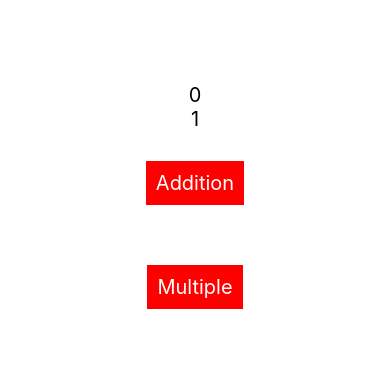
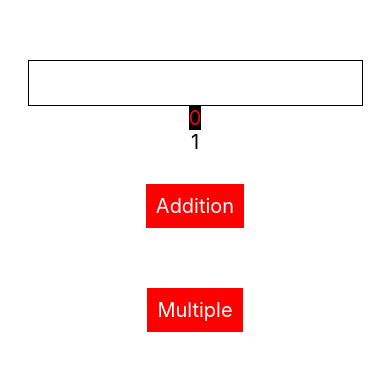
Before and after one commit to 0biglife/Connecty-React-Native-BuildTest, a React Native app: screen / in a window 390 px wide. Shown: the part 211-582 px from the top of the page. Built offline with nearby package versions, Linux system fonts and the light colour scheme.

Commit message:
EventAndStyling

```diff
--- a/src/App.js
+++ b/src/App.js
@@ -1,5 +1,5 @@
 import React, {useState} from 'react';
-import { StyleSheet, View, Text } from 'react-native';
+import { StyleSheet, View, Text, TextInput } from 'react-native';
 import MyButton from './MyButton';
 
 export default function App() {
@@ -8,10 +8,15 @@ export default function App() {
 
     return (
     <View style={styles.container}>
-        <Text style={{fontSize: 20}}>{addition}</Text>
+        <TextInput
+        // onChange={event => console.log(event.nativeEvent.text)}
+        onChangeText={text => console.log(text)}
+        style={{borderWidth: 1, padding: 10, fontSize: 20}}
+        />
+        <Text style={styles.errorText}>{addition}</Text>
         <Text style={{fontSize: 20}}>{multiple}</Text>
-        <MyButton title="Addition" onPress={()=> setAddition(addition + 2)} />
-        <MyButton title="Multiple" onPress={()=> setmultiple(multiple * 2)} />
+        <MyButton title="Addition" onPress={() => setAddition(addition + 2)} />
+        <MyButton title="Multiple" onPress={() => setmultiple(multiple * 2)} />
     </View>
     );
 }
@@ -23,4 +28,9 @@ const styles = StyleSheet.create({
         alignItems: 'center',
         justifyContent: 'center',
     },
+    errorText: {
+        backgroundColor: 'black',
+        color: 'red',
+        fontSize: 20
+    }
 });
--- a/src/MyButton.js
+++ b/src/MyButton.js
@@ -5,7 +5,13 @@ import PropTypes from 'prop-types';
 const MyButton = ({ title, onPress, children }) => {
     //props에서 사용할 기본 파라미터 선선언
     return (
-        <TouchableOpacity onPress={onPress}>
+        <TouchableOpacity
+        onPress={() => console.log('press')}
+        onPressIn={() => console.log('in')}
+        onPressOut={() => console.log('out')}
+        onLongPress={() => console.log('long')}
+        delayLongPress={3000}
+        >
             <View style={{ backgroundColor: 'red', padding: 10, margin: 30}}>
                 <Text style={{fontSize: 20, color: 'white'}}>
                     {children || title}
@@ -20,4 +26,10 @@ MyButton.defaultProps = {
     onPress: () => alert('default')
 };
 
+MyButton.PropTypes = {
+    title: PropTypes.string,
+    onPress: PropTypes.func,
+    //title: PropTypes.string.isRequired
+};
+
 export default MyButton;
```
